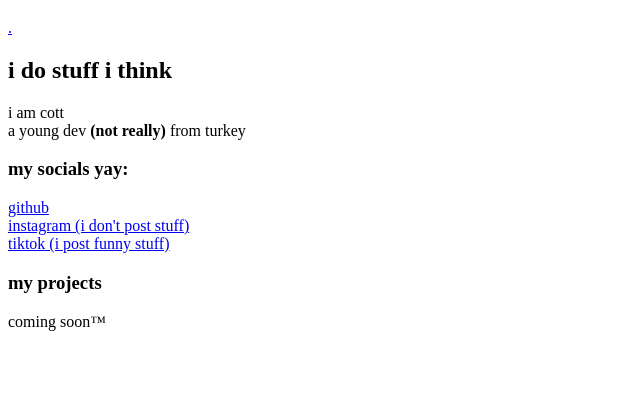
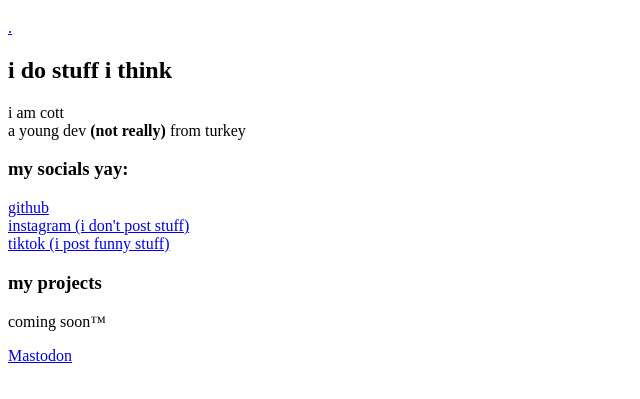
Before and after one commit to cott3/cott3.github.io, a plain HTML site: page index.html in a window 1280 px wide. Shown: the part 61-460 px from the top of the page, without its empty margins (0-640 px from the left). Drawn offline with Linux system fonts and the light colour scheme.

Commit message:
Update index.html
mastodon thingy

```diff
--- a/index.html
+++ b/index.html
@@ -11,8 +11,10 @@
   <a href="https://www.instagram.com/efeoz.dev/" target="_blank">instagram (i don't post stuff)</a> <br>
   <a href="https://www.tiktok.com/@xx.c0tt122.xx" target="_blank">tiktok (i post funny stuff)</a> <br>
 
+
   <h3>my projects</h3>
   <p>coming soon™</p>
+  <a rel="me" href="https://mstdn.plus/@cott122">Mastodon</a>
 
 </head>
 </html>
```
